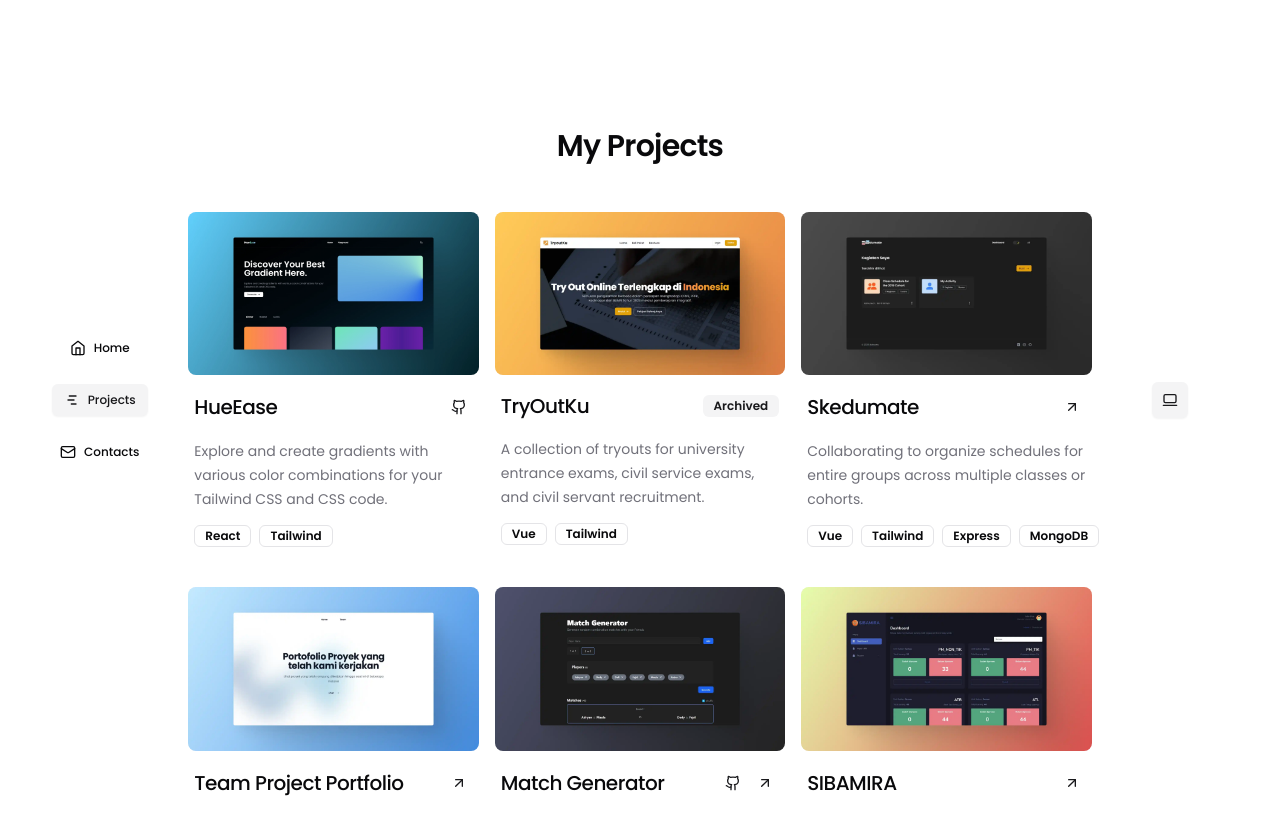
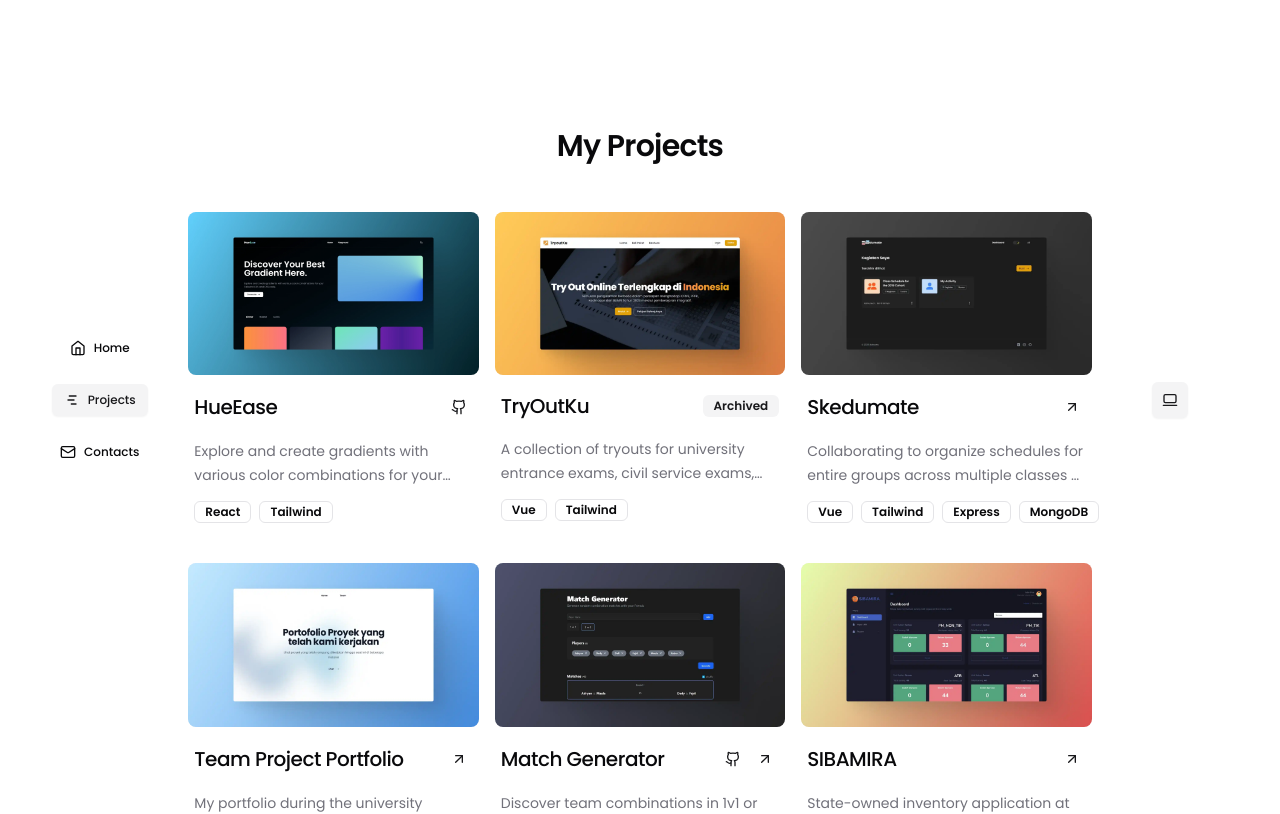
Before and after one commit to Adryanssyah/portfolio-4, a React (Vite) app: page /projects in a window 1280 px wide. Shown: the top 814 px of the page. Built offline with nearby package versions, Linux system fonts and the light colour scheme.

Commit message:
update: add title to desc and line clamp

```diff
--- a/src/pages/Projects.tsx
+++ b/src/pages/Projects.tsx
@@ -39,7 +39,9 @@ function ProjectsPage() {
                                    )}
                               </div>
                          </CardHeader>
-                         <CardDescription>{item.description}</CardDescription>
+                         <CardDescription className="line-clamp-2" title={item.description}>
+                              {item.description}
+                         </CardDescription>
                          <CardFooter>
                               {item.tools.map((tool) => (
                                    <Badge key={tool} variant="outline">
```
